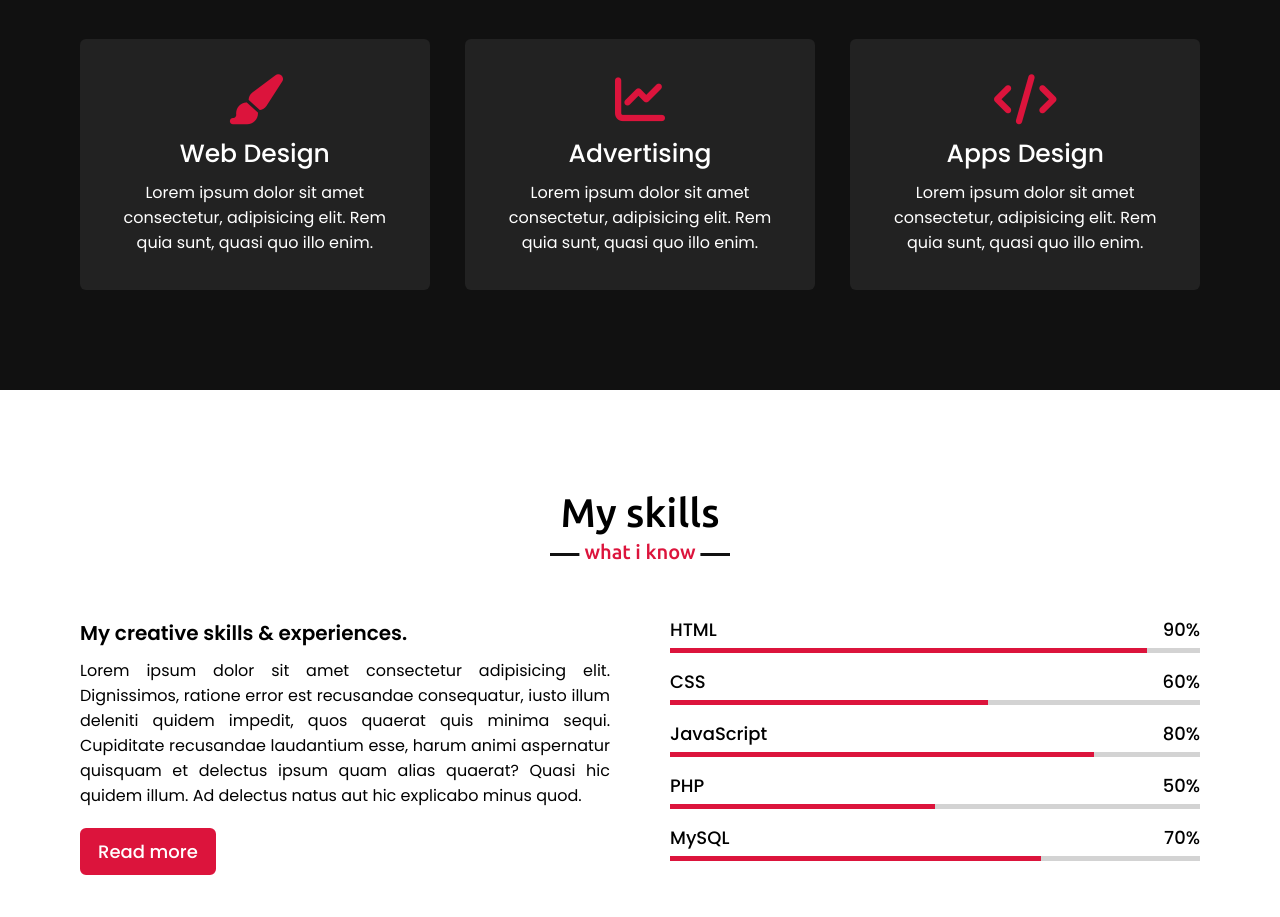
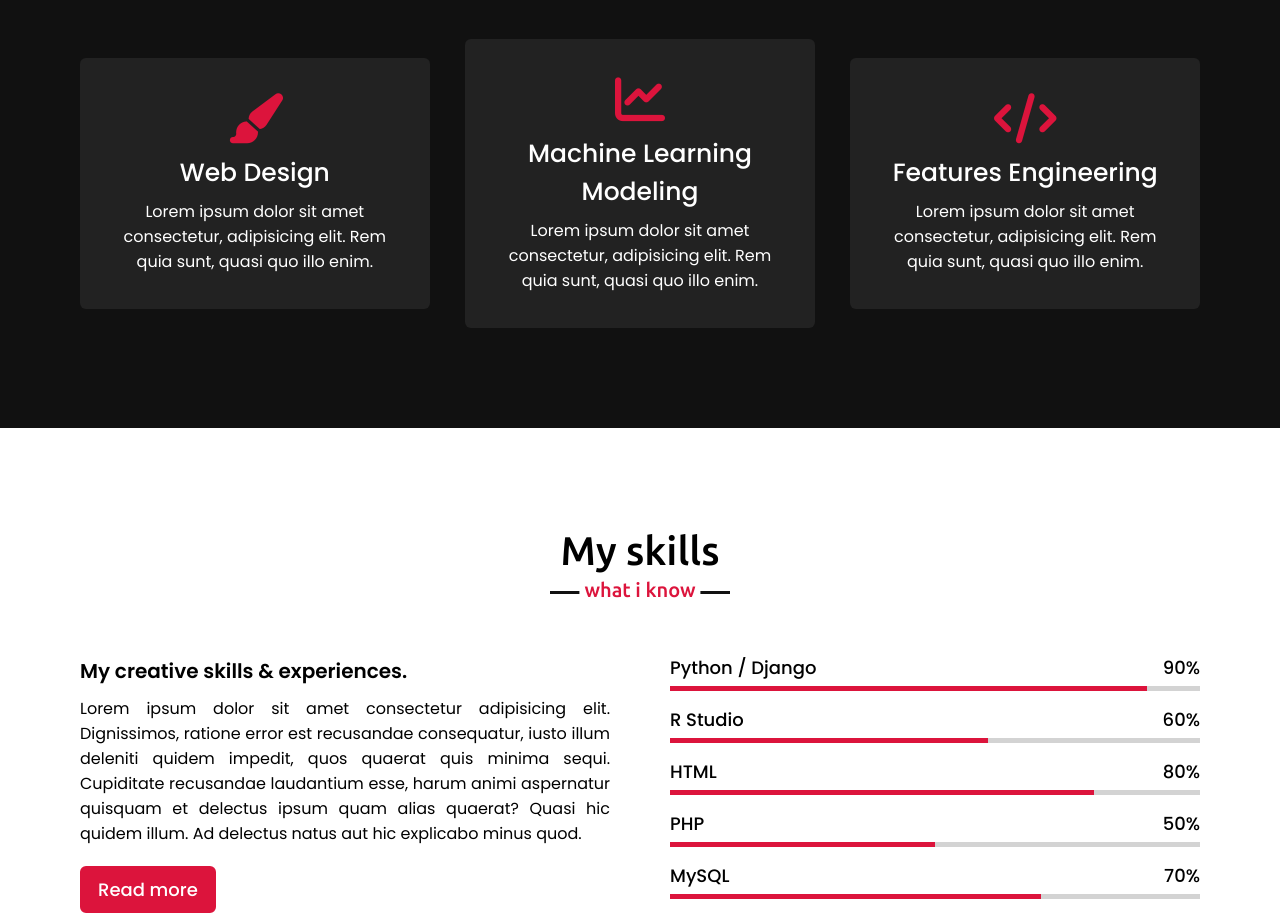
Before and after one commit to aguennoune/portfolio-metier, a website: page index.html in a window 1280 px wide. Shown: the part 1720-2637 px from the top of the page. Drawn offline with nearby package versions, Linux system fonts and the light colour scheme.

Commit message:
Make some changes

```diff
--- a/index.html
+++ b/index.html
@@ -42,7 +42,8 @@
                 <div class="text-1">Hello, my name is</div>
                 <div class="text-2">Guennoune Abderrahim</div>
                 <div class="text-3">And I'm a <span class="typing"></span></div>
-                <a href="https://hire-me-ecb843.webflow.io/">Hire me</a>
+                <a href="https://aguennoune.github.io/hi-tech-sportwear/>">e-commerce website samples</a>
+                <!-- <a href="https://hire-me-ecb843.webflow.io/">Hire me</a> -->
             </div>
         </div>
     </section>
@@ -58,7 +59,7 @@
                 <div class="column right">
                     <div class="text">I'm Abderrahim and I'm a <span class="typing-2"></span></div>
                     <p>Lorem ipsum dolor sit amet consectetur adipisicing elit. Quasi ut voluptatum eveniet doloremque autem excepturi eaque, sit laboriosam voluptatem nisi delectus. Facere explicabo hic minus accusamus alias fuga nihil dolorum quae. Explicabo illo unde, odio consequatur ipsam possimus veritatis, placeat, ab molestiae velit inventore exercitationem consequuntur blanditiis omnis beatae. Dolor iste excepturi ratione soluta quas culpa voluptatum repudiandae harum non.</p>
-                    <a href="https://aguennoune-cv-template.herokuapp.com/">CV Template here</a>
+                    <a href="https://aguennoune.github.io/portfolio-jupyter-book/intro.html">CV Template here</a>
                 </div>
             </div>
         </div>
@@ -79,14 +80,14 @@
                 <div class="card">
                     <div class="box">
                         <i class="fas fa-chart-line"></i>
-                        <div class="text">Advertising</div>
+                        <div class="text">Machine Learning Modeling</div>
                         <p>Lorem ipsum dolor sit amet consectetur, adipisicing elit. Rem quia sunt, quasi quo illo enim.</p>
                     </div>
                 </div>
                 <div class="card">
                     <div class="box">
                         <i class="fas fa-code"></i>
-                        <div class="text">Apps Design</div>
+                        <div class="text">Features Engineering</div>
                         <p>Lorem ipsum dolor sit amet consectetur, adipisicing elit. Rem quia sunt, quasi quo illo enim.</p>
                     </div>
                 </div>
@@ -108,21 +109,21 @@
                 <div class="column right">
                     <div class="bars">
                         <div class="info">
-                            <span>HTML</span>
+                            <span>Python / Django</span>
                             <span>90%</span>
                         </div>
                         <div class="line html"></div>
                     </div>
                     <div class="bars">
                         <div class="info">
-                            <span>CSS</span>
+                            <span>R Studio</span>
                             <span>60%</span>
                         </div>
                         <div class="line css"></div>
                     </div>
                     <div class="bars">
                         <div class="info">
-                            <span>JavaScript</span>
+                            <span>HTML</span>
                             <span>80%</span>
                         </div>
                         <div class="line js"></div>
--- a/index.js
+++ b/index.js
@@ -35,14 +35,14 @@ $(document).ready(function(){
 
     // typing text animation script
     var typed = new Typed(".typing", {
-        strings: ["Developer", "Marketer","Designer", "Event Manager", "Freelancer"],
+        strings: ["Features Engineering", "Marketer", "Designer", "Data Engineer"],
         typeSpeed: 100,
         backSpeed: 60,
         loop: true
     });
 
     var typed = new Typed(".typing-2", {
-        strings: ["Developer", "Marketer", "Designer", "Event Manager", "Freelancer"],
+        strings: ["Features Engineering", "Marketer", "Designer", "Data Engineer"],
         typeSpeed: 100,
         backSpeed: 60,
         loop: true
```
Also changed, not shown: 1 other file.
